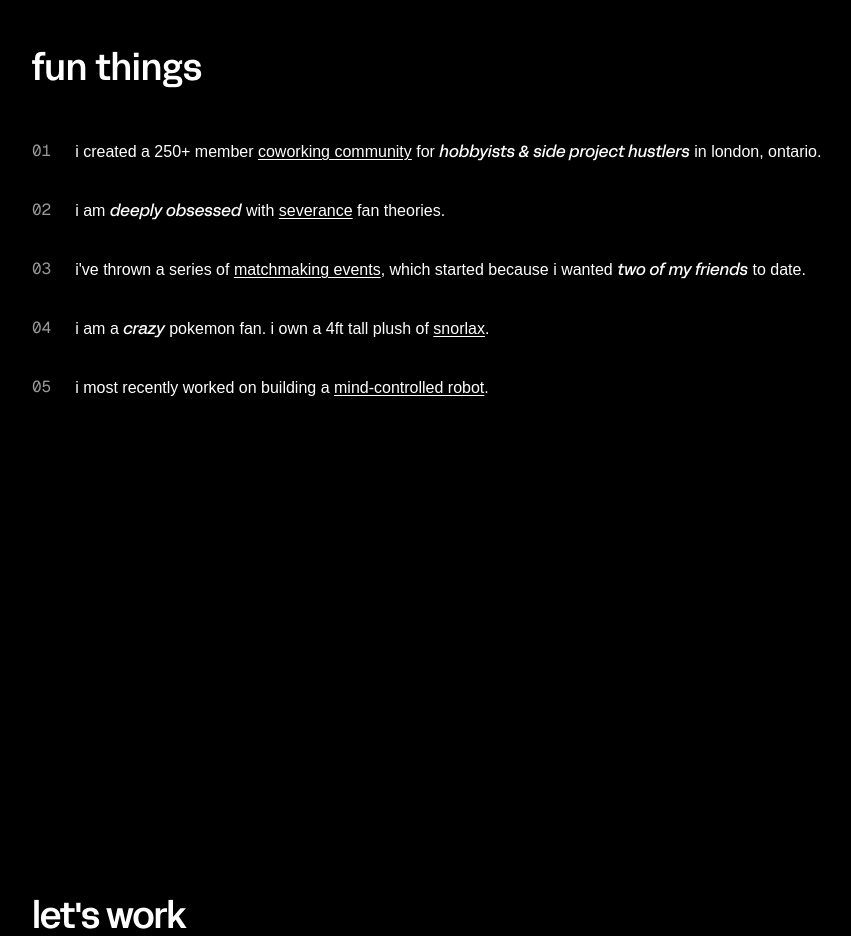
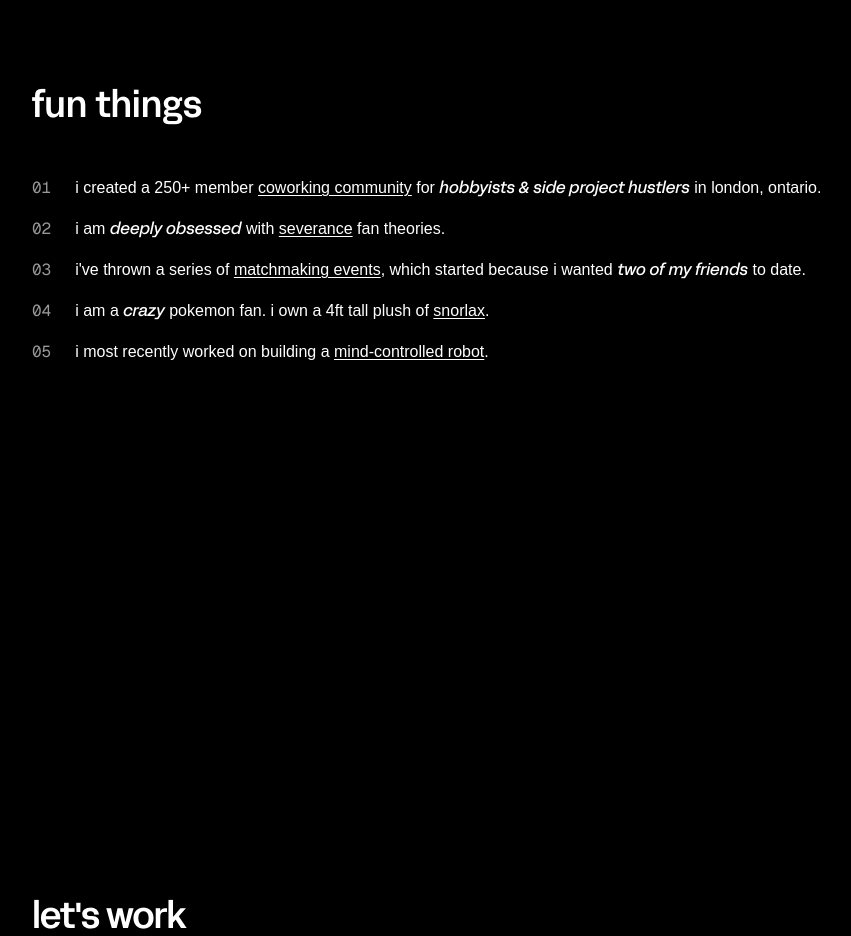
Before and after one commit to mlekhi/mayalekhi.ca, a Next.js app: page / in a window 1280 px wide. Shown: the part 1960-2896 px from the top of the page, without its empty margins (48-899 px from the left). Built offline with nearby package versions, Linux system fonts and the light colour scheme; a web font is replaced by a local one.

Commit message:
adjust spacing and text leading in FunThings component for improved readability

```diff
--- a/app/components/FunThings.tsx
+++ b/app/components/FunThings.tsx
@@ -65,7 +65,7 @@ export default function FunThings() {
       <h2 className="text-4xl font-medium mb-12 relative text-white">
         fun things
       </h2>
-      <div className="space-y-8">
+      <div className="space-y-4">
         {funThings.map((thing, index) => (
           <div key={index} className="group/item relative">
             <div className="flex gap-6">
@@ -73,7 +73,7 @@ export default function FunThings() {
                 {String(index + 1).padStart(2, '0')}
               </span>
 
-              <p className="text-base text-white leading-relaxed">
+              <p className="text-base text-white leading-normal">
                 {thing.parts.map((part, partIndex) => (
                   part.href ? (
                     <a
```
